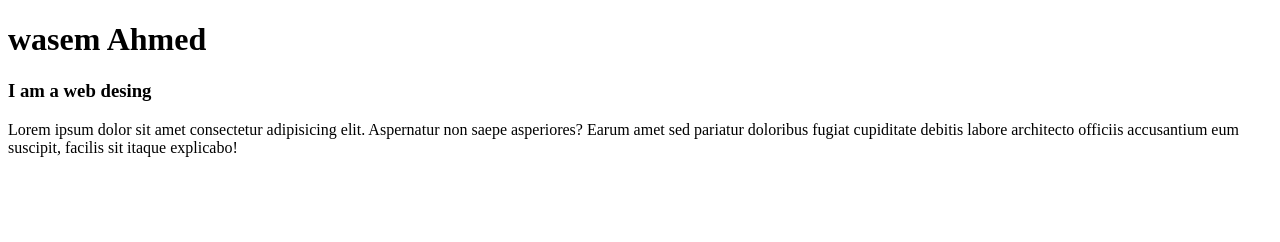
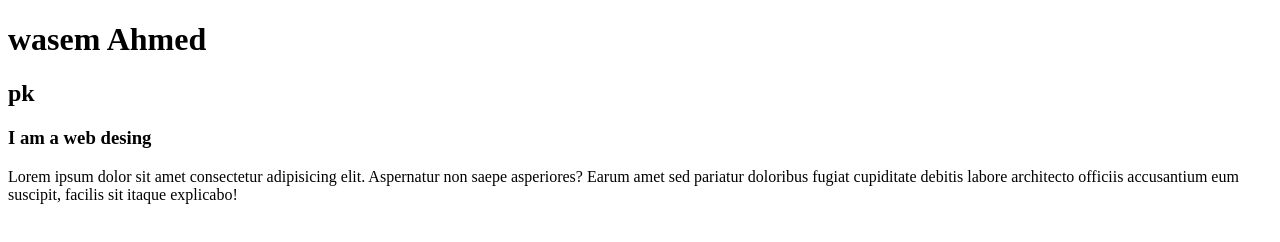
Before and after one commit to waseem-max/try-new, a plain HTML site: page index.html in a window 1280 px wide. Drawn offline with Linux system fonts and the light colour scheme.

Commit message:
Update index.html
edate sone thing

```diff
--- a/index.html
+++ b/index.html
@@ -8,6 +8,7 @@
 </head>
 <body>
     <h1>wasem Ahmed</h1>
+    <h2>pk</h2>
     <h3>I am a web desing</h3>
     <p>Lorem ipsum dolor sit amet consectetur adipisicing elit. Aspernatur non saepe asperiores? Earum amet sed pariatur doloribus fugiat cupiditate debitis labore architecto officiis accusantium eum suscipit, facilis sit itaque explicabo!</p>
     <ul></ul>
```
